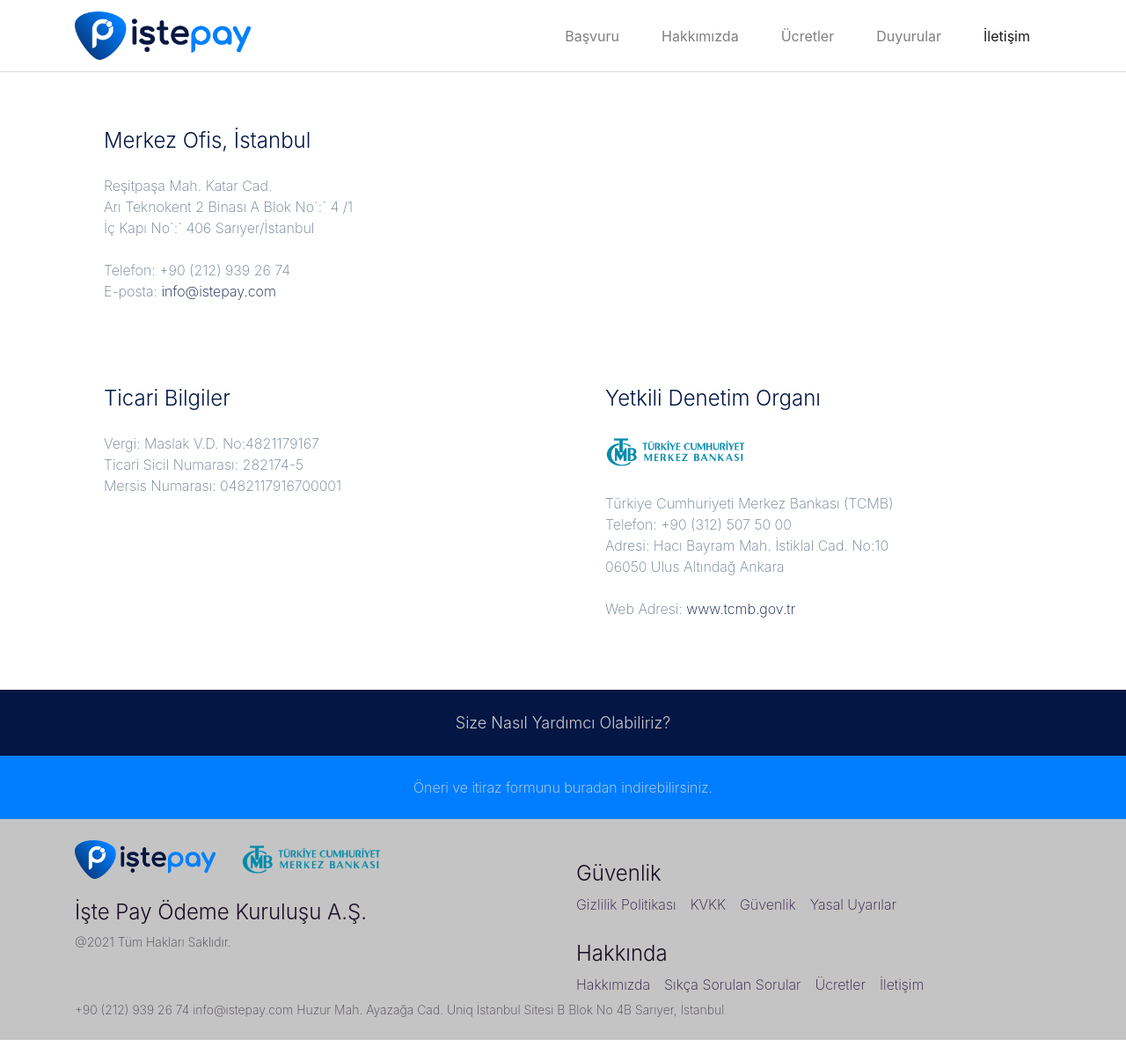
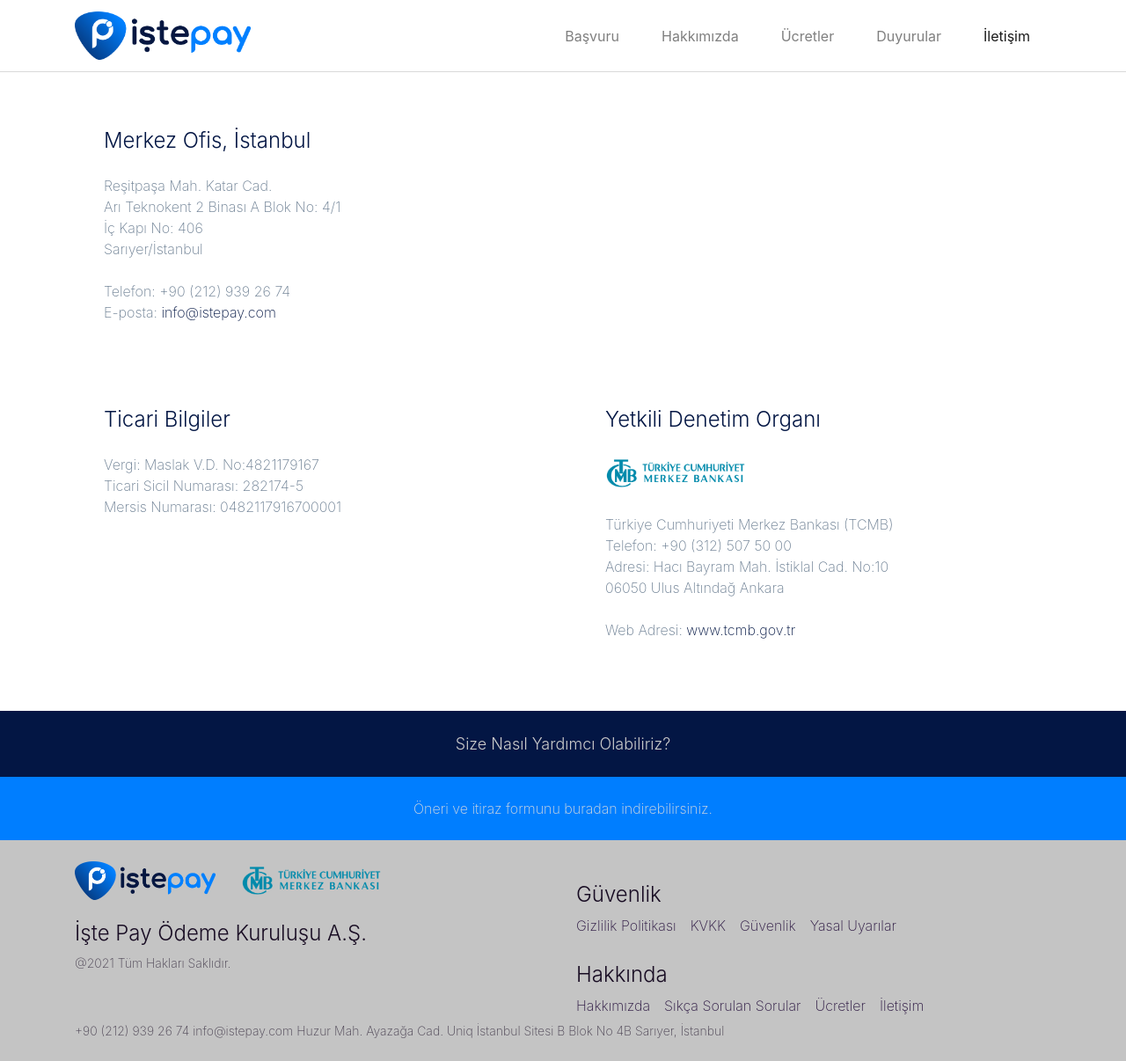
Before and after one commit to Valensas/valenspara.com, a Jekyll site: the page built from contact.md, in a window 1280 px wide. Shown: the whole page at 88% size. Built offline with Jekyll 4.4.1, drawn with Linux system fonts in a browser that asks for light colours; nearby versions of some CDN libraries; before the commit the page ends 1182 px from its top, so only the background shows below that; part of the change alters nothing that is shown.

```diff
--- a/contact.md
+++ b/contact.md
@@ -18,8 +18,9 @@ contact:
       mail: info@istepay.com
       address:
        - line: Reşitpaşa Mah. Katar Cad.
-       - line: Arı Teknokent 2 Binası A Blok No`:` 4 /1
-       - line: İç Kapı No`:` 406 Sarıyer/İstanbul
+       - line: Arı Teknokent 2 Binası A Blok No:<span> 4/1
+       - line: İç Kapı No:<span> 406
+       - line: Sarıyer/İstanbul
     # - title: Yedek Veri Merkezi, İzmir
     #   phone: +90 (232) 504 11 65
     #   fax: +90 232 504 11 65
```
